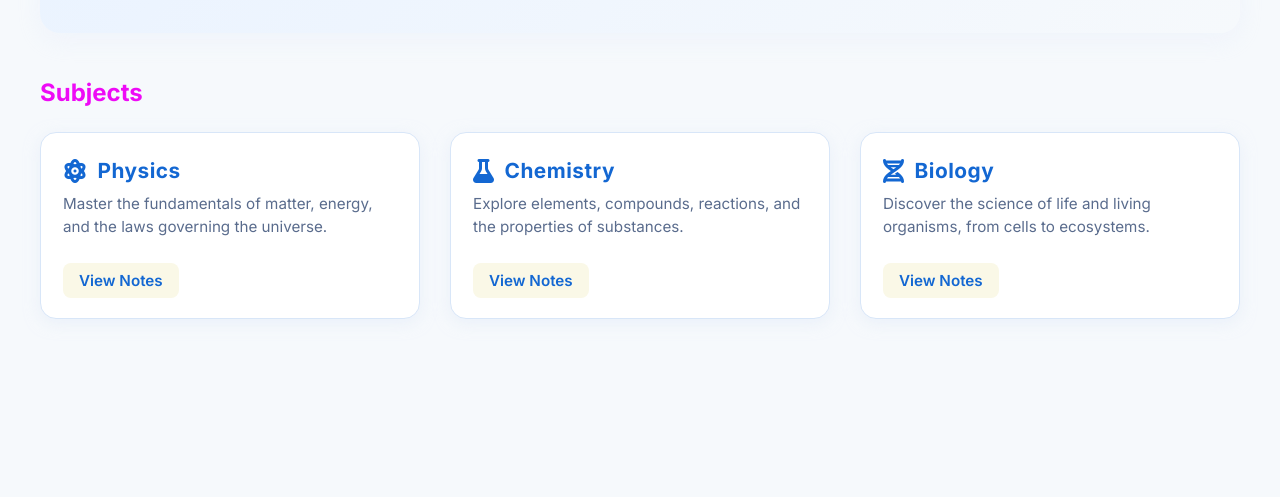
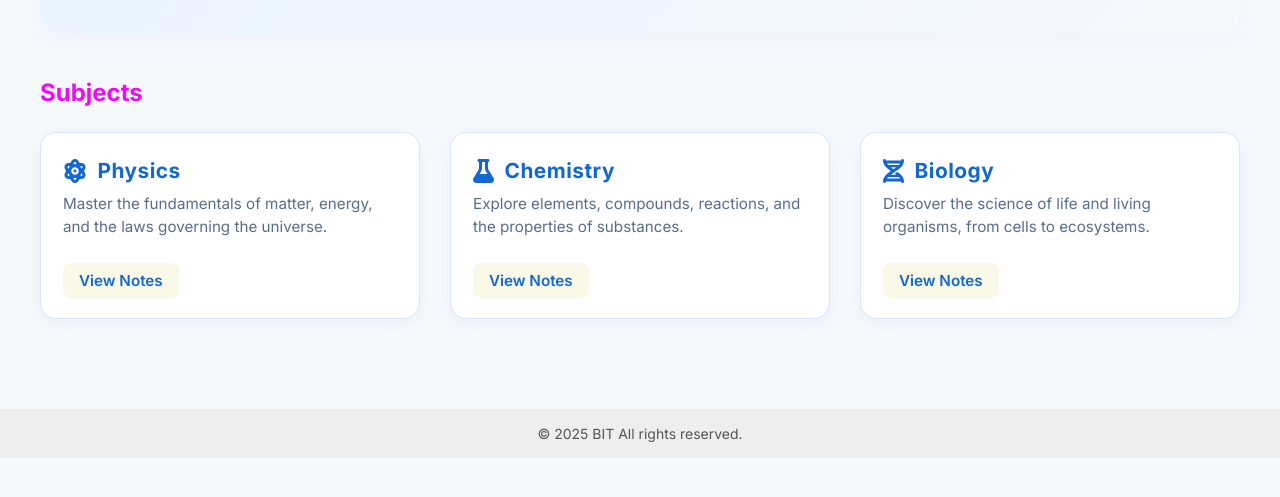
Before and after one commit to prolbsk/Bit-s-study-notes-12th, a plain HTML site: page index.html in a window 1280 px wide. Shown: the part 233-730 px from the top of the page. Drawn offline with Linux system fonts and the light colour scheme.

Commit message:
Update index.html

```diff
--- a/index.html
+++ b/index.html
@@ -500,4 +500,7 @@ function showSubjects() {
 }
 </script>
 </body>
+    <footer style="text-align: center; padding: 16px; background-color: #eeeeee; margin-top: 40px; font-size: 14px; color: #555;">
+  &copy; 2025 BIT All rights reserved.
+</footer>
 </html>
```
